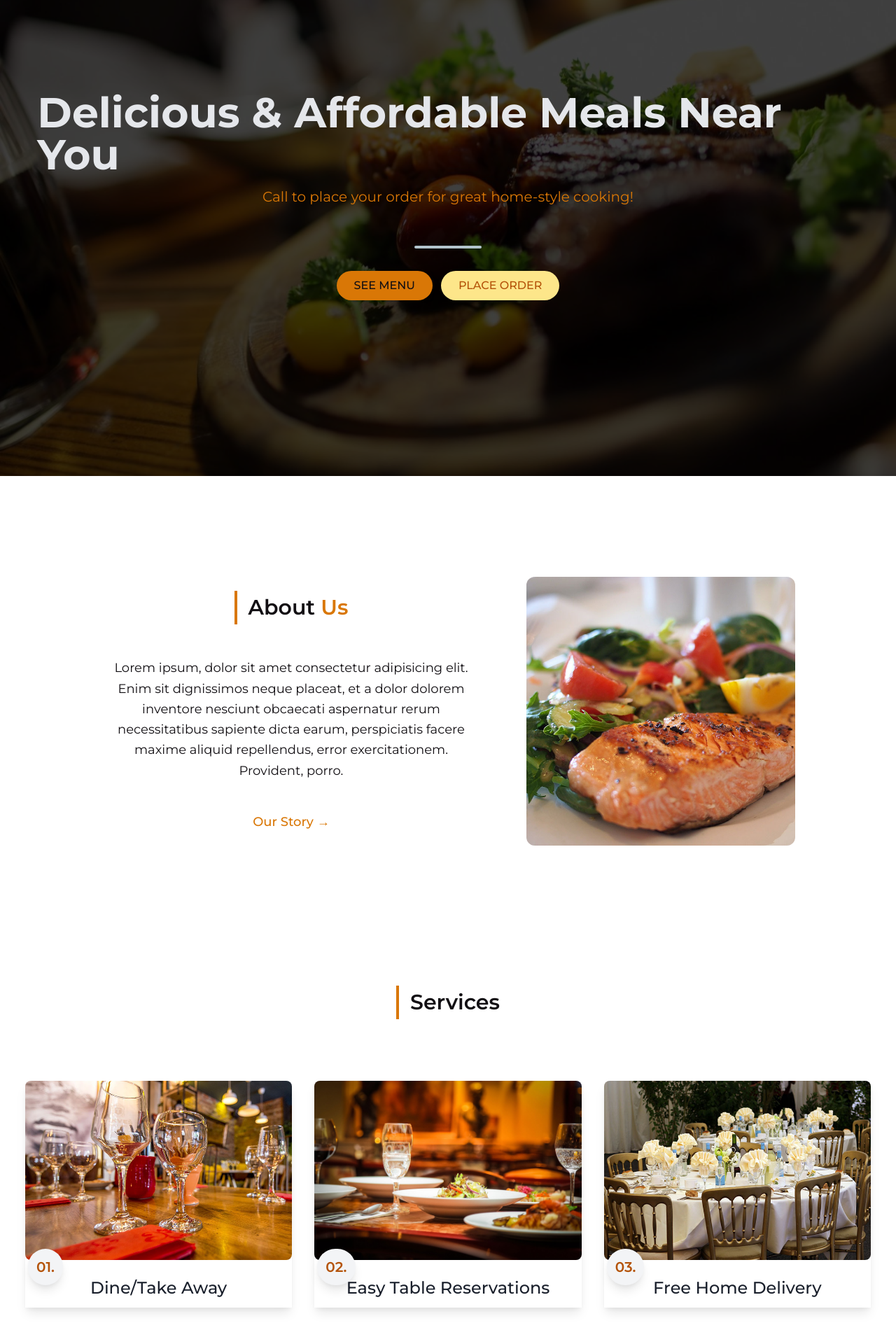
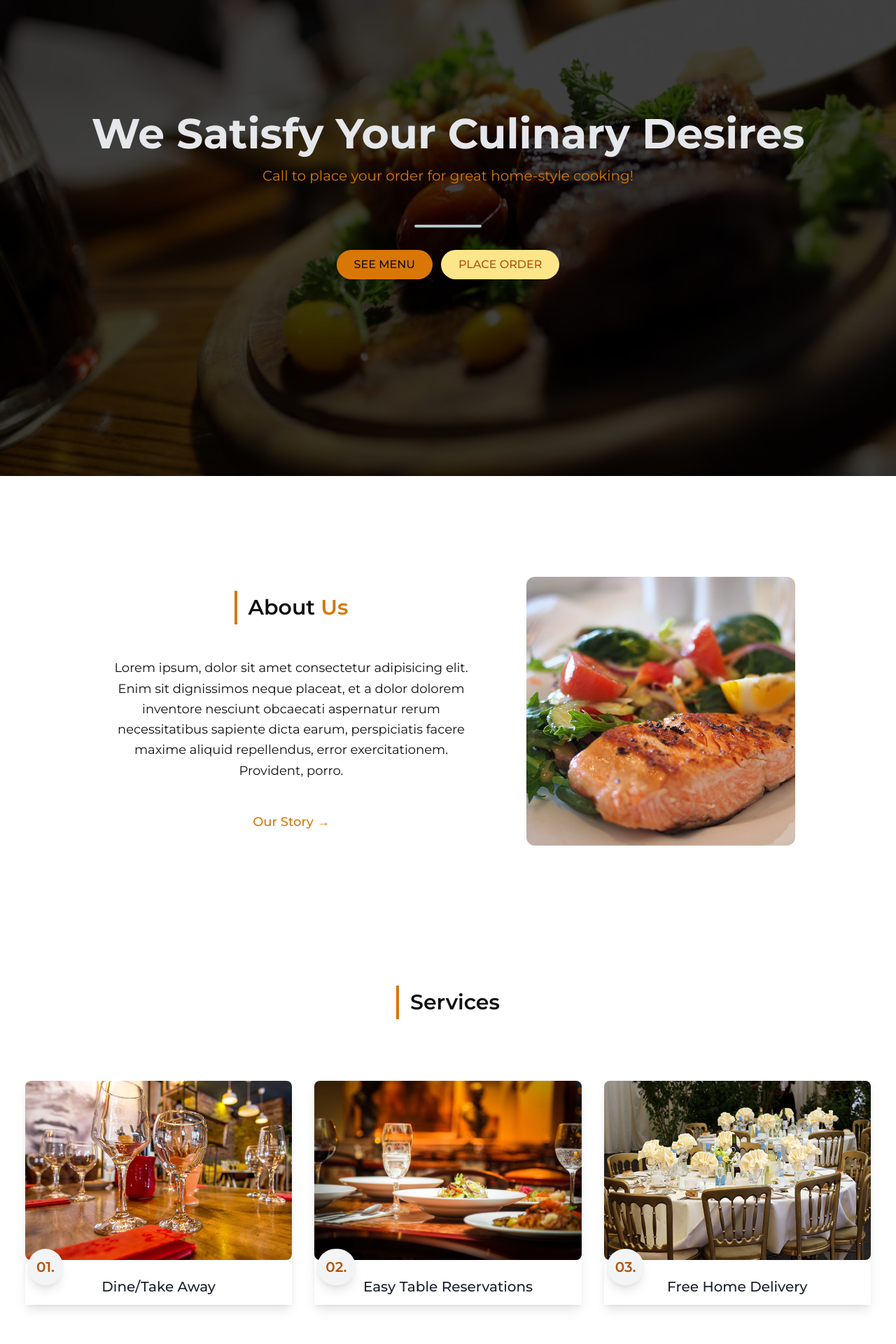
Before and after one commit to abionamike/nextjs-tasty-restaurant-app, a Next.js app: page / in a window 1280 px wide. Shown: the part 120-2040 px from the top of the page at 70% size. Built offline with nearby package versions, Linux system fonts and the light colour scheme.

Commit message:
fixed the contact form and the services text

```diff
--- a/components/contact/index.js
+++ b/components/contact/index.js
@@ -6,13 +6,15 @@ const Contact = () => {
   }
   return (
     <section id="Contact" class="py-16 my-16 md:my-24 md:py-24">
-      <div className="container flex flex-col m-auto items-center justify-center md:flex-row w-4/5">
-        <img src="/dinner-03.jpg" alt="Contact our customer support" class="hidden md:block rounded-xl md:h-96 md:w-auto" />
-        <form onSubmit={handleSubmit} class="space-y-5 md:ml-20 w-full">
-          <div className="flex items-center justify-center md:justify-start">
+      <div className="container flex flex-col items-center justify-center m-auto">
+        <div className="flex items-center justify-center md:justify-start mb-20">
           <div className="h-12 w-1 m-2 bg-yellow-600"></div>
           <h1 className="title-font m-2 text-gray-bgColor2 text-3xl font-semibold">Contact Us</h1>
         </div>
+        <div className="flex flex-col m-auto items-center justify-center md:flex-row w-4/5">
+          <img src="/dinner-03.jpg" alt="Contact our customer support" class="rounded-xl md:h-96 md:w-auto" />
+          <form onSubmit={handleSubmit} class="space-y-6 md:ml-20 w-full mt-8 md:mt-0">
+            <h1 className="title-font ext-gray-bgColor2 text-2xl font-semibold">Drop Us A Message!</h1>
             <div>
               <input required id="name" type="text" placeholder="Full name" class="w-full p-3 rounded bg-gray-200" />
             </div>
@@ -25,6 +27,7 @@ const Contact = () => {
             <button class="w-full p-3 text-sm font-bold tracking-wide uppercase rounded bg-yellow-600 text-yellow-50">Send Message</button>
           </form>
         </div>
+      </div>
     </section>
   )
 }
--- a/components/footer/index.js
+++ b/components/footer/index.js
@@ -5,7 +5,7 @@ const Footer = () => {
   }
   return (
     <>
-      <div className="relative mt-24 bg-gray-bgColor text-gray-500">
+      <div className="relative mt-48 bg-gray-bgColor text-gray-500">
         <svg className="absolute top-0 w-full h-6 -mt-5 sm:-mt-10 sm:h-16 text-gray-bgColor" preserveAspectRatio="none" viewBox="0 0 1440 54">
           <path fill="currentColor" d="M0 22L120 16.7C240 11 480 1.00001 720 0.700012C960 1.00001 1200 11 1320 16.7L1440 22V54H1320C1200 54 960 54 720 54C480 54 240 54 120 54H0V22Z" />
         </svg>
--- a/components/hero/index.js
+++ b/components/hero/index.js
@@ -61,12 +61,13 @@ const Hero = () => {
                 <a href="#Services" className="block px-3 py-2 rounded-md text-base font-medium text-gray-400 hover:text-yellow-500 hover:bg-gray-bgColor" onClick={() => setIsHamburgerOpen(!isHamburgerOpen)}>Services</a>
                 <a href="#Menu" className="block px-3 py-2 rounded-md text-base font-medium text-gray-400 hover:text-yellow-500 hover:bg-gray-bgColor" onClick={() => setIsHamburgerOpen(!isHamburgerOpen)}>Menu</a>
                 <a href="#Reviews" className="block px-3 py-2 rounded-md text-base font-medium text-gray-400 hover:text-yellow-500 hover:bg-gray-bgColor" onClick={() => setIsHamburgerOpen(!isHamburgerOpen)}>Reviews</a>
+                <a href="#Reviews" className="block px-3 py-2 rounded-md text-base font-medium text-gray-400 hover:text-yellow-500 hover:bg-gray-bgColor" onClick={() => setIsHamburgerOpen(!isHamburgerOpen)}>Contact Us</a>
               </div>
-              <a href="#Contact" className="block w-full px-5 py-3 text-center font-medium text-yellow-500 bg-gray-bgColor hover:bg-gray-bgColor3 hover:text-yellow-400" onClick={() => setIsHamburgerOpen(!isHamburgerOpen)}>Contact Us</a>
+              <a href="#Contact" className="block w-full px-5 py-3 text-center font-medium text-yellow-500 bg-gray-bgColor hover:bg-gray-bgColor3 hover:text-yellow-400" onClick={() => setIsHamburgerOpen(!isHamburgerOpen)}>Sign/Register</a>
             </div>
           </div>
           <main className="h-9/10 w-11/12 flex flex-col justify-center items-center mx-auto my-auto">
-            <h1 className="text-2xl tracking-normal text-gray-200 font-bold md:text-6xl">Delicious & Affordable Meals Near You</h1>
+            <h1 className="text-2xl tracking-normal text-gray-200 font-bold md:text-6xl">We Satisfy Your Culinary Desires</h1>
             <p className="text-sm md:text-xl block text-yellow-600 my-3 md:my-4">Call to place your order for great home-style cooking!</p>
             <div className="mt-8 bg-white-color1 rounded-full w-16 h-1 sm:mx-auto sm:mt-10 sm:w-20 md:mt-10 md:w-24 lg:mt-10 lg:m-0 lg:mt-10 lg:w-26"></div>
             <div className="flex justify-start items-center mt-5 sm:mt-8 sm:justify-center lg:justify-start">
--- a/components/menu/index.js
+++ b/components/menu/index.js
@@ -6,7 +6,7 @@ const Menu = () => {
           <div className="h-12 w-1 m-2 bg-yellow-600"></div>
           <h1 className="title-font m-2 text-gray-bgColor2 text-3xl font-semibold">Menu</h1>
         </div>
-        <div className="grid grid-cols-1 md:grid-cols-3 gap-6 m-auto w-5/6 md:w-full">
+        <div className="grid grid-cols-1 md:grid-cols-3 gap-6 m-auto w-11/12 md:w-full">
           <div className="relative md:row-span-2">
             <div className="absolute uppercase py-4 px-6 text-lg rounded-md bg-gray-100 tracking-widest hover:bg-yellow-600 hover:text-gray-100 opacity-90 left-36 top-60 font-semibold">Lunch</div>
             <img src="/our-menu-01.jpg" className="w-full h-full rounded-lg" alt=""/>
--- a/components/services/index.js
+++ b/components/services/index.js
@@ -7,26 +7,26 @@ const Services = () => {
           <h1 className="title-font m-2 text-gray-bgColor2 text-3xl font-semibold">Services</h1>
         </div>
         <div className="flex flex-col items-center justify-center md:flex-row text-center">
-          <div className="relative md:w-1/3 w-4/5 mb-10 mx-4 shadow-lg">
+          <div className="relative md:w-1/3 w-10/12 mb-10 mx-4 shadow-lg">
             <div className="rounded-lg h-64 overflow-hidden">
               <img alt="content" className="object-cover object-center h-full w-full" src="/booking-02.jpg" />
             </div>
             <div className="absolute left-1 top-60 text-center text-xl text-yellow-700 font-semibold rounded-full p-3 bg-gray-100 shadow-lg">01.</div>
-            <h2 className="title-font text-2xl font-medium text-gray-900 mt-6 mb-3">Dine/Take Away</h2>
+            <h2 className="title-font text-xl font-medium text-gray-900 mt-6 mb-3">Dine/Take Away</h2>
           </div>
-          <div className="relative md:w-1/3 w-4/5 mb-10 mx-4 shadow-lg">
+          <div className="relative md:w-1/3 w-10/12 mb-10 mx-4 shadow-lg">
             <div className="rounded-lg h-64 overflow-hidden">
               <img alt="content" className="object-cover object-center h-full w-full" src="/bg-intro-05.jpg" />
             </div>
             <div className="absolute left-1 top-60 text-center text-xl text-yellow-700 font-semibold rounded-full p-3 bg-gray-100 shadow-lg">02.</div>
-            <h2 className="title-font text-2xl font-medium text-gray-900 mt-6 mb-3">Easy Table Reservations</h2>
+            <h2 className="title-font text-xl font-medium text-gray-900 mt-6 mb-3">Easy Table Reservations</h2>
           </div>
-          <div className="relative md:w-1/3 w-4/5 mb-10 mx-4 shadow-lg">
+          <div className="relative md:w-1/3 w-10/12 mb-10 mx-4 shadow-lg">
             <div className="rounded-lg h-64 overflow-hidden">
               <img alt="content" className="object-cover object-center h-full w-full" src="/blog-08.jpg" />
             </div>
             <div className="absolute left-1 top-60 text-center text-xl text-yellow-700 font-semibold rounded-full p-3 bg-gray-100 shadow-lg">03.</div>
-            <h2 className="title-font text-2xl font-medium text-gray-900 mt-6 mb-3">Free Home Delivery</h2>
+            <h2 className="title-font text-xl font-medium text-gray-900 mt-6 mb-3">Free Home Delivery</h2>
           </div>
         </div>
       </div>
```
Lines whose indentation alone changed are shown as unchanged.
